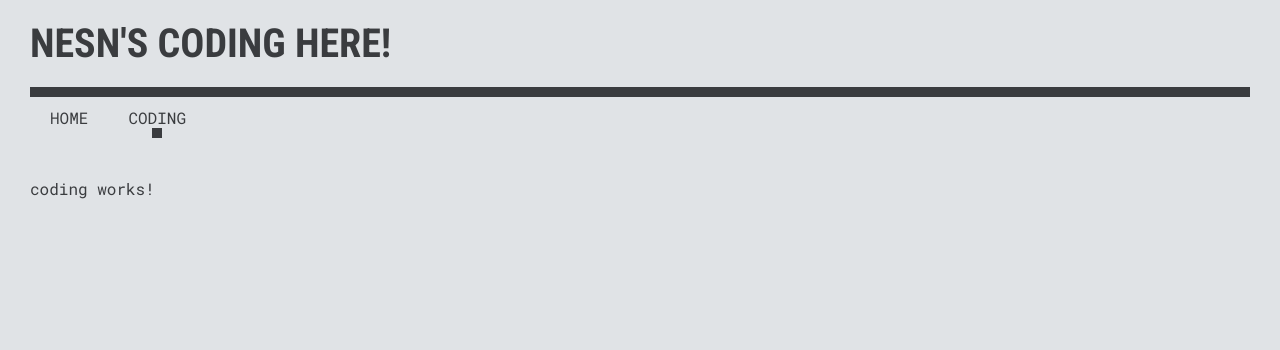
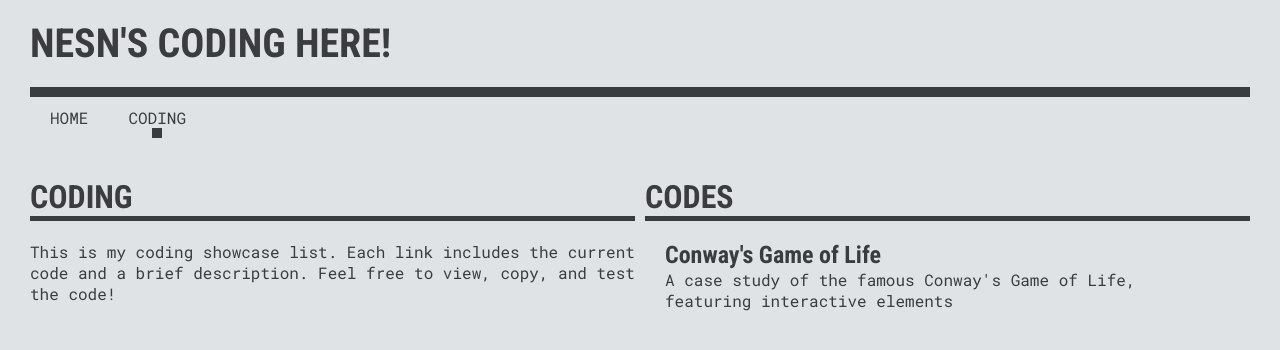
Before and after one commit to NatanaelNeto/coding-challenge-sandbox, an Angular app: page /coding in a window 1280 px wide. Shown: the top 350 px of the page. Built offline with nearby package versions, Linux system fonts and the light colour scheme.

Commit message:
C4 - start game of life code

```diff
--- a/src/app/coding/coding-routing.module.ts
+++ b/src/app/coding/coding-routing.module.ts
@@ -1,9 +1,11 @@
 import { NgModule } from "@angular/core";
 import { RouterModule, Routes } from "@angular/router";
 import { CodingComponent } from "./index/coding.component";
+import { GameOfLifeComponent } from "./game-of-life/game-of-life.component";
 
 const routes: Routes = [
   { path: '', component: CodingComponent },
+  { path: 'game-of-life', component: GameOfLifeComponent },
 ];
 
 @NgModule({
--- a/src/app/coding/coding.module.ts
+++ b/src/app/coding/coding.module.ts
@@ -2,12 +2,16 @@ import { NgModule } from '@angular/core';
 import { CommonModule } from '@angular/common';
 import { CodingComponent } from './index/coding.component';
 import { CodingRoutingModule } from './coding-routing.module';
+import { GameOfLifeComponent } from './game-of-life/game-of-life.component';
 
 @NgModule({
   imports: [
     CommonModule,
     CodingRoutingModule
   ],
-  declarations: [CodingComponent]
+  declarations: [
+    CodingComponent,
+    GameOfLifeComponent
+  ],
 })
 export class CodingModule { }
--- /dev/null
+++ b/src/app/coding/game-of-life/game-of-life.component.html
@@ -0,0 +1 @@
+<p>game-of-life works!</p>,
--- a/src/app/coding/index/coding.component.html
+++ b/src/app/coding/index/coding.component.html
@@ -1,3 +1,26 @@
-<p>
-  coding works!
-</p>
+<section class="section">
+  <div class="section-container">
+    <div class="section-title">
+      <h2>CODING</h2>
+    </div>
+    <div class="section-content">
+      <p>This is my coding showcase list. Each link includes the current code and a brief description. Feel free to
+        view, copy, and test the code!</p>
+    </div>
+  </div>
+  <div class="section-container">
+    <div class="section-title no-margin-bottom">
+      <h2>CODES</h2>
+    </div>
+    <div class="section-content">
+      <ul class="coding-list">
+        <li *ngFor="let link of links" class="coding-list-item" routerLink="{{ link.path }}">
+          <div class="coding-list-item-group">
+            <h3>{{ link.title }}</h3>
+            <p>{{ link.brief }}</p>
+          </div>
+        </li>
+      </ul>
+    </div>
+  </div>
+</section>
--- a/src/app/coding/index/coding.component.scss
+++ b/src/app/coding/index/coding.component.scss
@@ -0,0 +1,14 @@
+.coding-list {
+  list-style: none;
+
+  &-item {
+    display: flex;
+    padding: 20px;
+    flex-flow: column;
+
+    &:hover {
+      background-color: var(--background_invert_color);
+      color: var(--text_invert_color);
+    }
+  }
+}
--- a/src/app/coding/index/coding.component.ts
+++ b/src/app/coding/index/coding.component.ts
@@ -7,6 +7,10 @@ import { Component, OnInit } from '@angular/core';
 })
 export class CodingComponent implements OnInit {
 
+  links = [
+    { path: 'game-of-life', title: "Conway's Game of Life", brief: "A case study of the famous Conway's Game of Life, featuring interactive elements" },
+  ];
+
   constructor() { }
 
   ngOnInit() {
--- a/src/app/home/index/home.component.html
+++ b/src/app/home/index/home.component.html
@@ -1,8 +1,11 @@
-<section class="home">
-  <div class="home-title">
-    <h2>HOME</h2>
+<section class="section">
+  <div class="section-container">
+    <div class="section-title">
+      <h2>HOME</h2>
+    </div>
+    <div class="section-content">
+      <p class="text-highlight">Welcome to my Coding Sandbox! I'm Natanael Neto, a front-end developer and game designer. Here, you'll find projects showcasing game design, programming skills, and front-end development. I hope you enjoy exploring!</p>
+    </div>
   </div>
-  <div class="home-content">
-    <p class="text-highlight">Welcome to my Coding Sandbox! I'm Natanael Neto, a front-end developer and game designer. Here, you'll find projects showcasing game design, programming skills, and front-end development. I hope you enjoy exploring!</p>
-  </div>
+  <div class="section-container"></div>
 </section>
--- a/src/styles.scss
+++ b/src/styles.scss
@@ -100,3 +100,19 @@ h4 { font-size: 16px; }
   padding: 20px 30px;
   width: 100%;
 }
+
+.section {
+  display: grid;
+  grid-template-columns: 1fr 1fr;
+  gap: 10px;
+  width: 100%;
+  &-title {
+    border-bottom: 5px solid var(--text_color);
+    margin-bottom: 20px;
+  }
+}
+
+// LAYOUT FIXES
+.no-margin-bottom {
+  margin-bottom: 0;
+}
```
Also changed, not shown: src/app/coding/game-of-life/game-of-life.component.ts (added, +9 -0 lines), src/app/coding/game-of-life/game-of-life.component.scss (added).
